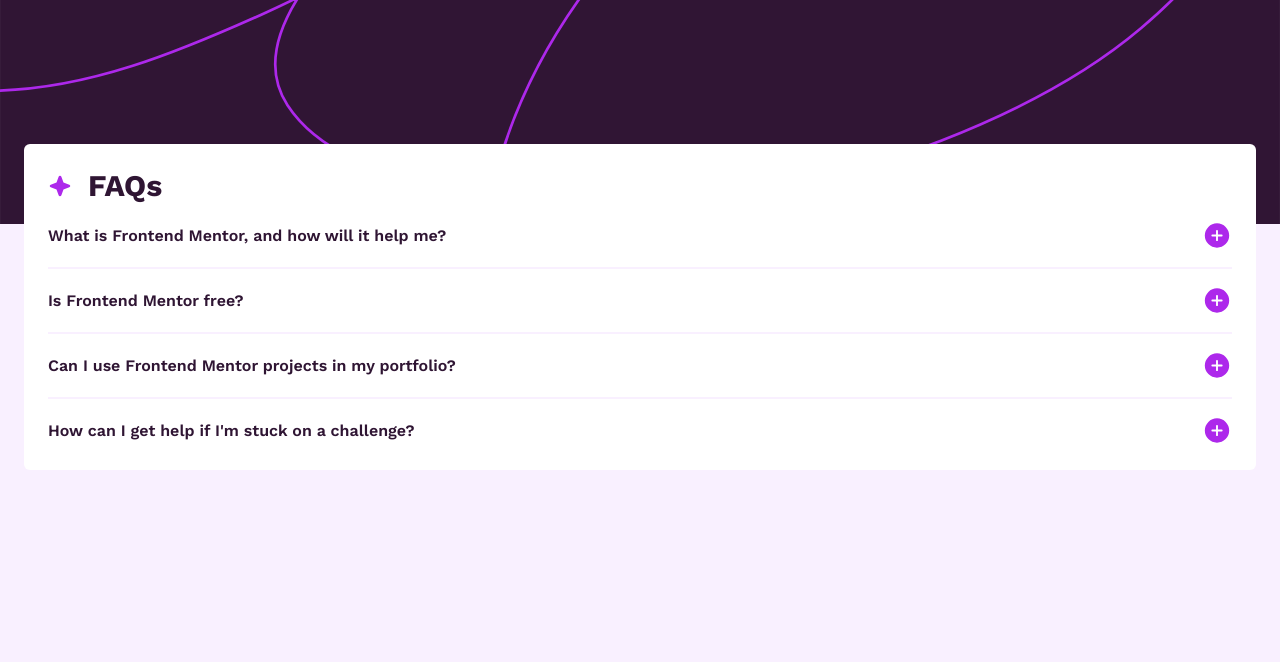
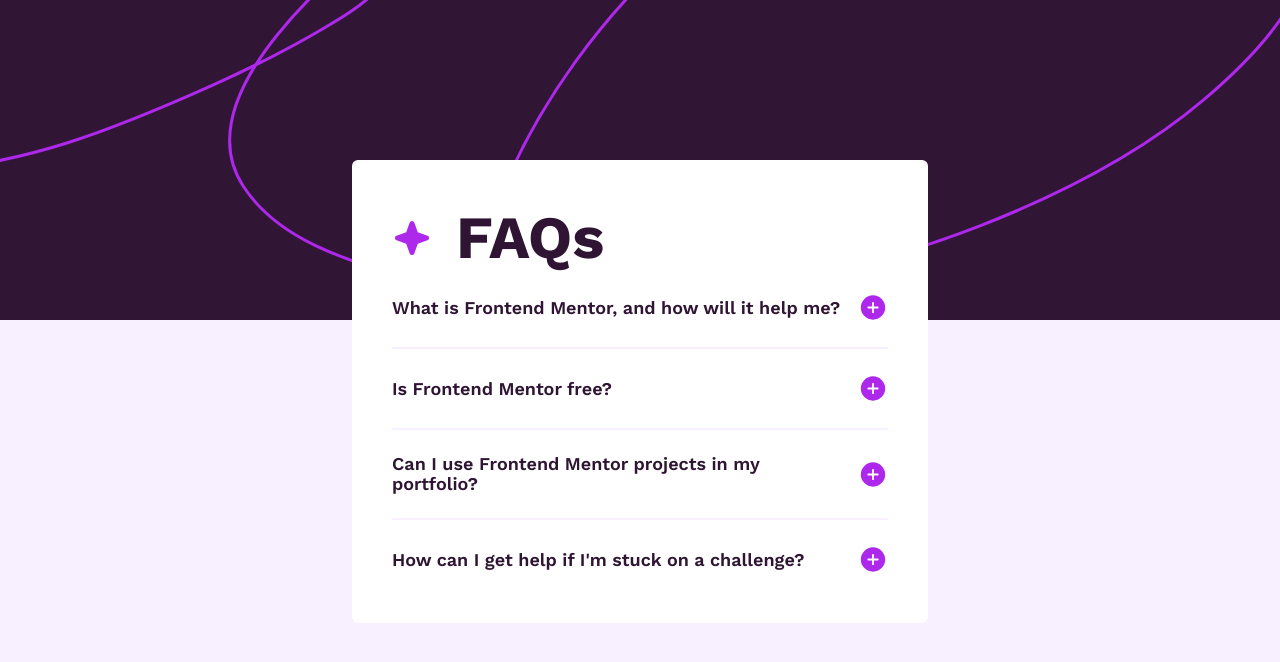
Before and after one commit to tOnski86/react-faq-accordion, a React (Vite) app: page / in a window 1280 px wide. Shown: the top 662 px of the page. Built offline with nearby package versions, Linux system fonts and the light colour scheme.

Commit message:
Deploy live site

```diff
--- a/index.html
+++ b/index.html
@@ -12,7 +12,7 @@
     <meta name="viewport" content="width=device-width, initial-scale=1.0" />
     <title>FAQ Accordion</title>
   </head>
-  <body class="text-base font-workSans text-purpleDark">
+  <body class="text-base sm:text-lg font-workSans text-purpleDark">
     <div id="root"></div>
     <script type="module" src="/src/main.jsx"></script>
   </body>
--- a/src/components/Accordion.jsx
+++ b/src/components/Accordion.jsx
@@ -1,12 +1,20 @@
 /* eslint-disable react/prop-types */
+import { useState } from "react";
 import AccordionItem from "./AccordionItem";
 
 function Accordion({ content }) {
+  const [openID, setOpenID] = useState(null);
+
   return (
     <div>
       <ul>
         {content.map((item) => (
-          <AccordionItem item={item} key={item.id} />
+          <AccordionItem
+            item={item}
+            key={item.id}
+            onOpen={setOpenID}
+            openID={openID}
+          />
         ))}
       </ul>
     </div>
--- a/src/components/AccordionItem.jsx
+++ b/src/components/AccordionItem.jsx
@@ -1,25 +1,29 @@
 /* eslint-disable react/prop-types */
-import { useState } from "react";
 import IconMinus from "/icon-minus.svg";
 import IconPlus from "/icon-plus.svg";
 
-function AccordionItem({ item }) {
-  const { title, text } = item;
-  const [isSelected, setIsSelected] = useState(false);
+function AccordionItem({ item, openID, onOpen }) {
+  const { title, text, id } = item;
+
+  const isOpen = id === openID;
+
+  function handleToggle() {
+    onOpen(isOpen ? null : id);
+  }
 
   return (
     <li
-      className="[&:not(:last-child)]:border-b-2 [&:not(:last-child)]:border-pink [&:not(:last-child)]:pb-4 pt-4 hover:cursor-pointer"
-      onClick={() => setIsSelected((isSelected) => !isSelected)}
+      className="pt-4 hover:cursor-pointer sm:pt-6 [&:not(:last-child)]:border-b-2 [&:not(:last-child)]:border-pink [&:not(:last-child)]:pb-4 sm:[&:not(:last-child)]:pb-6"
+      onClick={handleToggle}
     >
       <div className="flex items-center justify-between gap-4">
-        <h2 className="font-semibold text-md leading-5">{title}</h2>
+        <h2 className="text-md font-semibold leading-5">{title}</h2>
         <img
-          src={`${isSelected ? IconMinus : IconPlus}`}
-          alt={`${isSelected ? "minus icon" : "plus icon"}`}
+          src={`${isOpen ? IconMinus : IconPlus}`}
+          alt={`${isOpen ? "minus icon" : "plus icon"}`}
         />
       </div>
-      {isSelected && <p className="mt-5 text-sm sm:text-base">{text}</p>}
+      {isOpen && <p className="mt-5 text-sm sm:text-base">{text}</p>}
     </li>
   );
 }
--- a/src/components/Card.jsx
+++ b/src/components/Card.jsx
@@ -1,6 +1,10 @@
 /* eslint-disable react/prop-types */
 function Card({ children }) {
-  return <div className="rounded-md bg-white p-6 mx-6 -mt-20">{children}</div>;
+  return (
+    <div className="rounded-md bg-white p-6 mx-6 -mt-20 sm:max-w-xl sm:-mt-40 sm:mx-auto sm:px-10 sm:py-12">
+      {children}
+    </div>
+  );
 }
 
 export default Card;
--- a/src/components/Header.jsx
+++ b/src/components/Header.jsx
@@ -1,4 +1,3 @@
-/* eslint-disable react/prop-types */
 const bgMobile = "/background-pattern-mobile.svg";
 const bgDesktop = "/background-pattern-desktop.svg";
 
@@ -7,11 +6,11 @@
     <>
       <div
         style={{ backgroundImage: `url("${bgMobile}")` }}
-        className="block h-48 bg-pink px-7 py-28 sm:hidden bg-cover bg-bottom"
+        className="block h-48 bg-pink bg-cover bg-bottom px-7 py-28 sm:hidden"
       ></div>
       <div
         style={{ backgroundImage: `url("${bgDesktop}")` }}
-        className="hidden h-48 bg-pink px-6 py-28 sm:block bg-cover bg-bottom"
+        className="hidden h-48 bg-pink bg-cover bg-bottom px-7 sm:block sm:py-40"
       ></div>
     </>
   );
--- a/src/components/Title.jsx
+++ b/src/components/Title.jsx
@@ -1,8 +1,12 @@
 function Title() {
   return (
-    <div className="flex items-center gap-4">
-      <img src="/icon-star.svg" alt="star icon" className="w-6 h-6" />
-      <h1 className="text-3xl font-bold">FAQs</h1>
+    <div className="flex items-center gap-4 sm:gap-6">
+      <img
+        src="/icon-star.svg"
+        alt="star icon"
+        className="w-6 h-6 sm:w-10 sm:h-10"
+      />
+      <h1 className="text-3xl sm:text-6xl font-bold">FAQs</h1>
     </div>
   );
 }
```
Also changed, not shown: 1 other file (tests, documents, lock files or other folders).
